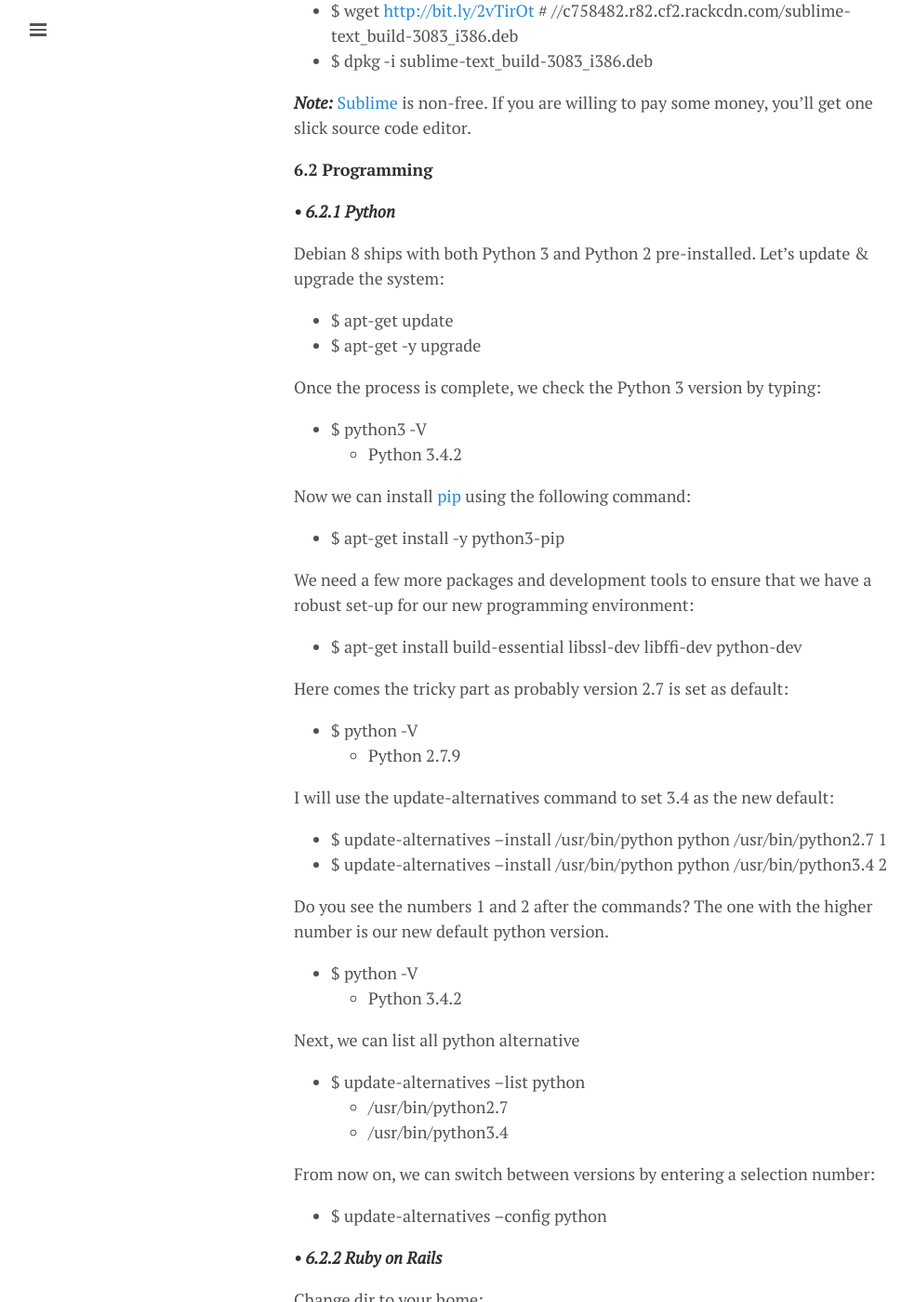
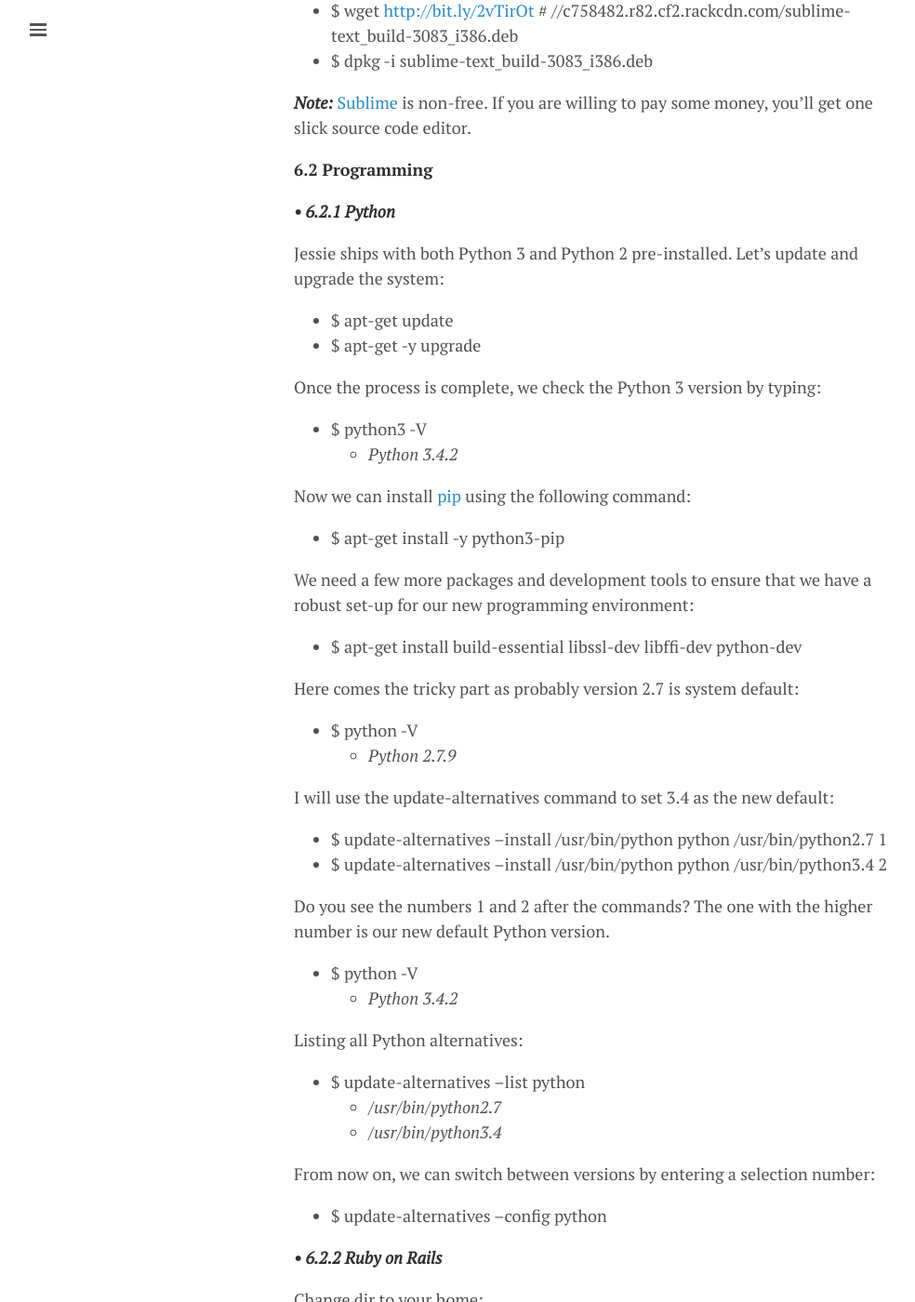
Before and after one commit to lgeurts/lgeurts.github.io, a Jekyll site: the page built from _posts/2017-07-11-bunsenlabs-linux-setup-notes-for dell-inspiron-6000.md, in a window 1280 px wide and 1400 px high, scrolled down 9283 px. Shown: the whole window at 93% size, without its empty margins (0-984 px from the left). Built offline with Jekyll 4.4.1, drawn with Linux system fonts in a browser that asks for light colours; nearby versions of some CDN libraries; comment, search, counter and statistics services are not loaded.

Commit message:
Change section 6 #277

```diff
--- a/_posts/2017-07-11-bunsenlabs-linux-setup-notes-for dell-inspiron-6000.md
+++ b/_posts/2017-07-11-bunsenlabs-linux-setup-notes-for dell-inspiron-6000.md
@@ -274,7 +274,7 @@ Multiple Cursors | [https://github.com/terryma/vim-multiple-cursors/](https://gi
 
 ***• 6.2.1 Python***
 
-Debian 8 ships with both Python 3 and Python 2 pre-installed. Let’s update & upgrade the system:
+Jessie ships with both Python 3 and Python 2 pre-installed. Let’s update and upgrade the system:
 
 - $ apt-get update
 - $ apt-get -y upgrade
@@ -282,7 +282,7 @@ Debian 8 ships with both Python 3 and Python 2 pre-installed. Let’s update & u
 Once the process is complete, we check the Python 3 version by typing:
 
 - $ python3 -V
-  * Python 3.4.2
+  * *Python 3.4.2*
 
 Now we can install [pip](https://en.wikipedia.org/wiki/Pip_%28package_manager%29) using the following command:
 
@@ -292,26 +292,26 @@ We need a few more packages and development tools to ensure that we have a robus
 
 - $ apt-get install build-essential libssl-dev libffi-dev python-dev
 
-Here comes the tricky part as probably version 2.7 is set as default:
+Here comes the tricky part as probably version 2.7 is system default:
 
 - $ python -V
-  * Python 2.7.9
+  * *Python 2.7.9*
 
 I will use the update-alternatives command to set 3.4 as the new default:
 
 - $ update-alternatives --install /usr/bin/python python /usr/bin/python2.7 1
 - $ update-alternatives --install /usr/bin/python python /usr/bin/python3.4 2
 
-Do you see the numbers 1 and 2 after the commands? The one with the higher number is our new default python version.
+Do you see the numbers 1 and 2 after the commands? The one with the higher number is our new default Python version.
 
 - $ python -V
-  * Python 3.4.2
+  * *Python 3.4.2*
 
-Next, we can list all python alternative
+Listing all Python alternatives:
 
 - $ update-alternatives --list python
-  * /usr/bin/python2.7
-  * /usr/bin/python3.4
+  * */usr/bin/python2.7*
+  * */usr/bin/python3.4*
 
 From now on, we can switch between versions by entering a selection number:
 
```
